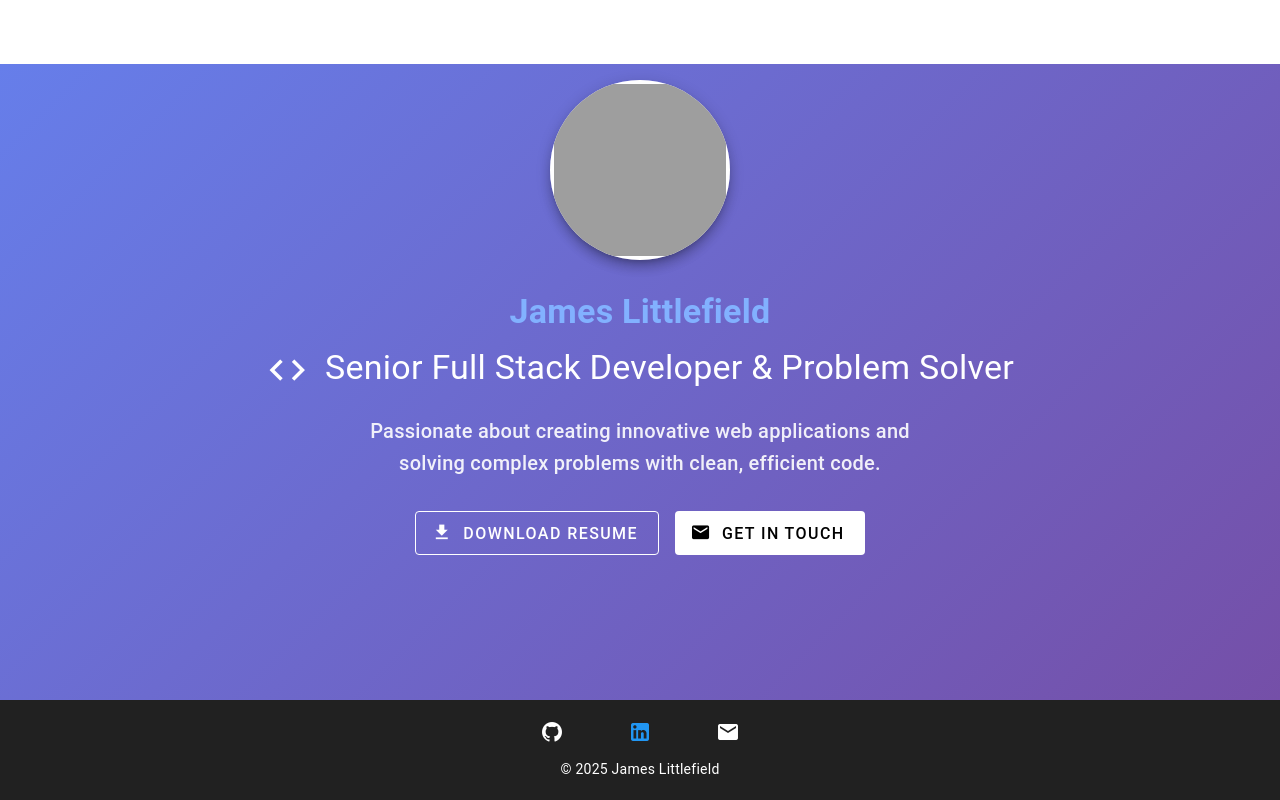
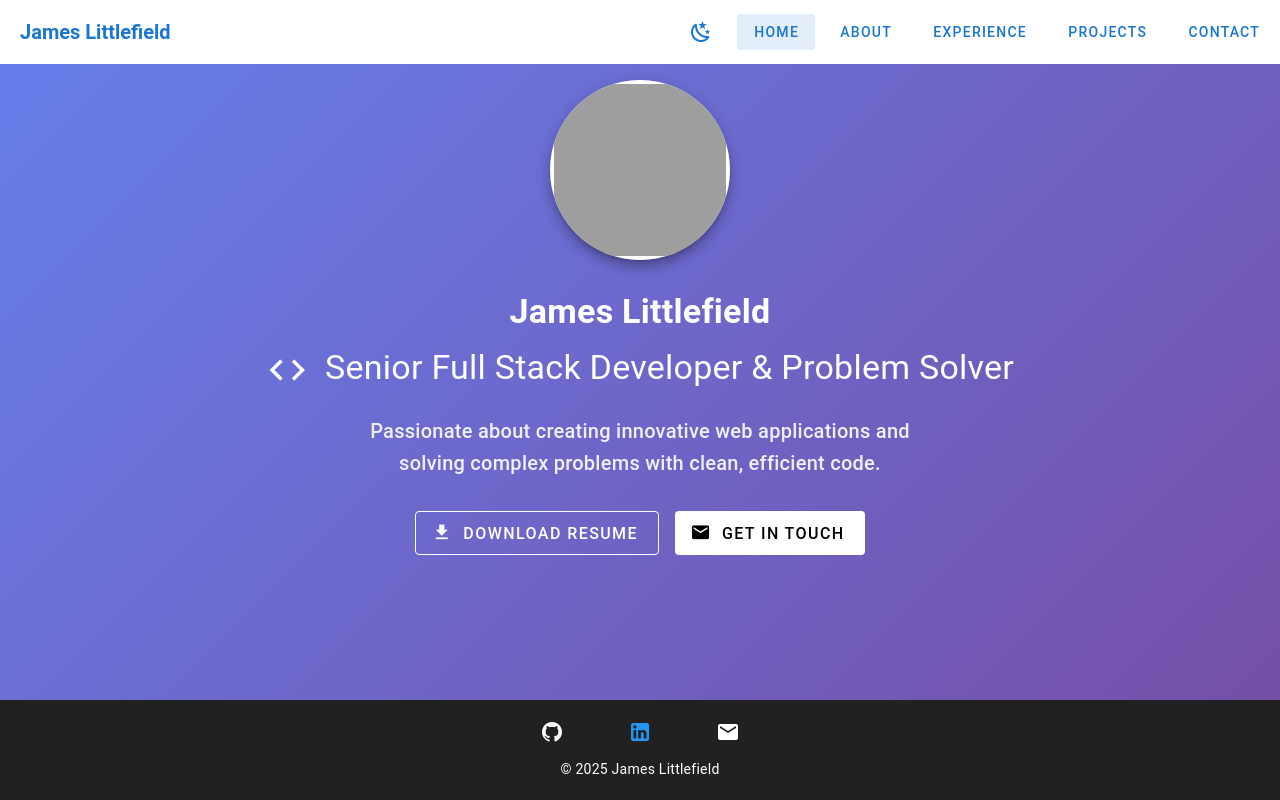
Before and after one commit to musicteachj/portfolio, a Vue app: page / in a window 1280 px wide. Shown: the top 800 px of the page. Built offline with nearby package versions, Linux system fonts and the light colour scheme; grey boxes are pictures that could not be loaded; the HTML template or start-up script is replaced by a standard one.

Commit message:
adjust toolbar to always show text, adjust dark ui compoents for better visibility

```diff
--- a/src/components/layout/AppNavigation.vue
+++ b/src/components/layout/AppNavigation.vue
@@ -1,15 +1,15 @@
 <template>
   <v-app-bar
     :elevation="scrolled ? 4 : 0"
-    :color="scrolled ? 'white' : 'transparent'"
-    :theme="scrolled ? 'light' : 'dark'"
+    :color="isDark ? (scrolled ? 'black' : 'transparent') : scrolled ? 'white' : 'transparent'"
+    :theme="isDark ? 'dark' : 'light'"
     fixed
     app
   >
     <v-app-bar-title>
       <router-link
         to="/"
-        :class="scrolled ? 'text-primary' : 'text-white'"
+        :class="isDark ? 'text-white' : 'text-primary'"
         class="font-weight-bold text-decoration-none"
       >
         James Littlefield
@@ -22,7 +22,7 @@
     <v-btn
       icon
       @click="toggleTheme"
-      :color="scrolled ? 'primary' : 'white'"
+      :color="isDark ? 'white' : 'primary'"
       class="mr-2"
       :title="isDark ? 'Switch to light mode' : 'Switch to dark mode'"
     >
@@ -33,7 +33,7 @@
     <v-app-bar-nav-icon
       v-if="mobile"
       @click="drawer = !drawer"
-      :color="scrolled ? 'primary' : 'white'"
+      :color="isDark ? 'white' : 'primary'"
     ></v-app-bar-nav-icon>
 
     <!-- Desktop Navigation -->
@@ -42,7 +42,7 @@
         v-for="item in navItems"
         :key="item.title"
         :to="item.to"
-        :color="scrolled ? 'primary' : 'white'"
+        :color="isDark ? 'white' : 'primary'"
         variant="text"
         class="mx-1"
       >
--- a/src/views/AboutView.vue
+++ b/src/views/AboutView.vue
@@ -122,7 +122,7 @@
                 </v-btn>
                 <v-btn
                   to="/projects"
-                  color="secondary"
+                  :color="isDark ? 'primary' : 'secondary'"
                   variant="outlined"
                   size="large"
                   prepend-icon="mdi-code-braces"
@@ -131,7 +131,7 @@
                 </v-btn>
                 <v-btn
                   to="/"
-                  color="secondary"
+                  :color="isDark ? 'primary' : 'secondary'"
                   variant="outlined"
                   size="large"
                   prepend-icon="mdi-arrow-left"
@@ -148,9 +148,12 @@
 </template>
 
 <script setup lang="ts">
-import { ref } from 'vue'
+import { computed } from 'vue'
+import { useTheme } from 'vuetify'
 
-const yearsOfExperience = ref(5) // Updated to reflect 2019-2024
+const theme = useTheme()
+
+const isDark = computed(() => theme.global.name.value === 'dark')
 </script>
 
 <style scoped>
--- a/src/views/ContactView.vue
+++ b/src/views/ContactView.vue
@@ -98,7 +98,12 @@
 
             <!-- Back Button -->
             <div class="text-center mt-8">
-              <v-btn to="/" color="secondary" variant="outlined" prepend-icon="mdi-arrow-left">
+              <v-btn
+                to="/"
+                :color="isDark ? 'primary' : 'secondary'"
+                variant="outlined"
+                prepend-icon="mdi-arrow-left"
+              >
                 Back to Home
               </v-btn>
             </div>
@@ -113,6 +118,12 @@
 import { ref } from 'vue'
 import { useSnackbarStore } from '@/stores/snackbar'
 import type { ContactForm } from '@/types'
+import { computed } from 'vue'
+import { useTheme } from 'vuetify'
+
+const theme = useTheme()
+
+const isDark = computed(() => theme.global.name.value === 'dark')
 
 const snackbar = useSnackbarStore()
 
--- a/src/views/HomeView.vue
+++ b/src/views/HomeView.vue
@@ -15,7 +15,7 @@
               </v-avatar>
 
               <h1 class="text-h4 display-1 font-weight-bold mb-4">
-                <span class="text-accent">James Littlefield</span>
+                <span class="">James Littlefield</span>
               </h1>
 
               <div class="text-h4 mb-6">
--- a/src/views/NotFoundView.vue
+++ b/src/views/NotFoundView.vue
@@ -13,7 +13,12 @@
 
           <div class="d-flex justify-center flex-wrap ga-4">
             <v-btn to="/" color="primary" size="large" prepend-icon="mdi-home"> Go Home </v-btn>
-            <v-btn to="/projects" color="secondary" size="large" prepend-icon="mdi-code-braces">
+            <v-btn
+              to="/projects"
+              :color="isDark ? 'primary' : 'secondary'"
+              size="large"
+              prepend-icon="mdi-code-braces"
+            >
               View Projects
             </v-btn>
           </div>
@@ -24,7 +29,12 @@
 </template>
 
 <script setup lang="ts">
-// 404 page - no logic needed
+import { computed } from 'vue'
+import { useTheme } from 'vuetify'
+
+const theme = useTheme()
+
+const isDark = computed(() => theme.global.name.value === 'dark')
 </script>
 
 <style scoped>
--- a/src/views/ProjectDetailView.vue
+++ b/src/views/ProjectDetailView.vue
@@ -66,7 +66,7 @@
                   v-if="project.githubUrl"
                   :href="project.githubUrl"
                   target="_blank"
-                  color="secondary"
+                  :color="isDark ? 'primary' : 'secondary'"
                   size="large"
                   prepend-icon="mdi-github"
                 >
@@ -95,6 +95,11 @@
 import { computed } from 'vue'
 import { useRoute } from 'vue-router'
 import { useProjectsStore } from '@/stores/projects'
+import { useTheme } from 'vuetify'
+
+const theme = useTheme()
+
+const isDark = computed(() => theme.global.name.value === 'dark')
 
 const route = useRoute()
 const projectsStore = useProjectsStore()
```
